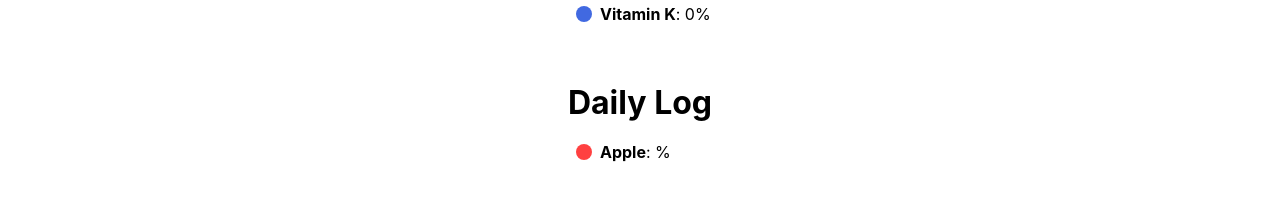
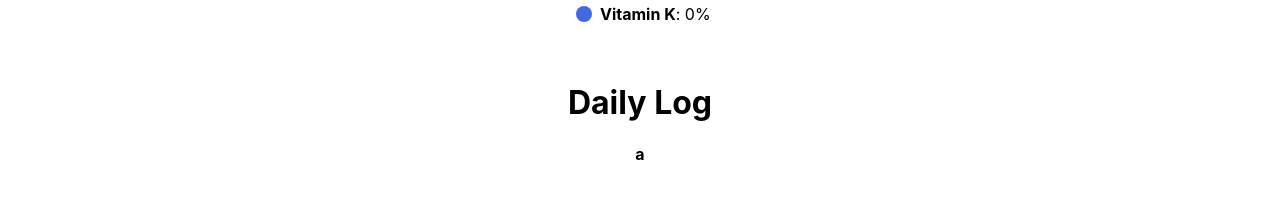
Before and after one commit to yehgen/nutrio, a React (Create React App) app: page / in a window 1280 px wide. Shown: the part 439-657 px from the top of the page. Built offline with nearby package versions, Linux system fonts and the light colour scheme.

Commit message:
updating home page results

```diff
--- a/src/App.css
+++ b/src/App.css
@@ -38,6 +38,10 @@
   flex-direction: column;
   color: #000;
   margin: 0rem 15rem 0rem 15rem;
+}
+
+p {
+  margin: 0;
 }
 
 .head {
@@ -105,3 +109,10 @@ a {
 .spacer {
   height: 1rem;
 }
+
+.log-subhead {
+  display: flex;
+  flex-direction: column;
+  justify-content: center;
+  align-items: center;
+}
--- /dev/null
+++ b/src/FoodName.js
@@ -0,0 +1,12 @@
+import './App.css';
+import React from "react";
+
+function FoodName(props) {
+  return (
+    <div className="wrapper">
+      <div>{props.name}</div>
+    </div>
+  );
+}
+
+export default FoodName
--- a/src/pages/Food.js
+++ b/src/pages/Food.js
@@ -48,6 +48,7 @@ const Food = () => {
     navigate (
       path, {
         state : {
+          name: item.name,
           a: item.vitaminA,
           b: item.vitaminB,
           c: item.vitaminC,
@@ -85,11 +86,11 @@ const Food = () => {
         // this returns results when the search bar is populated
         filteredResults.map((item) => {
           return (
-            // link back to homepage after click (MVP)
+            // link back to homepage after click
             // <Link
             //   className="card-link"
             //   to={{
-            //     pathname: "/err",
+            //     pathname: "/",
             //     state: item
             //   }}
             // >
@@ -97,46 +98,6 @@ const Food = () => {
                 className="food-card foot-btn"
                 key={item.id}
                 onClick={() => onClick(item)}
-              >
-                <h2>{item.name}</h2>
-                Serving size: {item.serving}
-                <div className="vitamins">
-                  <div className="food-vit">
-                    <div className="legend1"></div>
-                    <p>Vitamin A: {item.vitaminA || "0"}</p>
-                  </div>
-                  <div className="food-vit">
-                    <div className="legend2"></div>
-                    <p>Vitamin B: {item.vitaminB || "0%"}</p>
-                  </div>
-                  <div className="food-vit">
-                    <div className="legend3"></div>
-                    <p>Vitamin C: {item.vitaminC || "0%"}</p>
-                  </div>
-                  <div className="food-vit">
-                    <div className="legend4"></div>
-                    <p>Vitamin K: {item.vitaminK || "0%"}</p>
-                  </div>
-                </div>
-              </div>
-            // </Link>
-          )
-        })
-      ) : (
-        // this is the default state of items focused on minimalism
-        foodData.map((item) => {
-          return (
-            // <Link
-            //   className="card-link"
-            //   to={{
-            //     pathname: "/err",
-            //     state: item
-            //   }}
-            // >
-              <div
-                className="food-card"
-                key={item.id}
-                onClick={() => onClick(item)} // pass in item to reference nutritional value
               >
                 <h2>{item.name}</h2>
                 Serving size: {item.serving}
@@ -166,6 +127,46 @@ const Food = () => {
             // </Link>
           )
         })
+      ) : (
+        // this is the default state of items focused on minimalism
+        foodData.map((item) => {
+          return (
+            // <Link
+            //   className="card-link"
+            //   to={{
+            //     pathname: "/",
+            //     state: item
+            //   }}
+            // >
+              <div
+                className="food-card"
+                key={item.id}
+                onClick={() => onClick(item)} // pass in item to reference nutritional value
+              >
+                <h2>{item.name}</h2>
+                Serving size: {item.serving}
+                <div className="vitamins">
+                  <div className="food-vit">
+                    <div className="legend1"></div>
+                    <p>Vitamin A: {item.vitaminA || "0"}</p>
+                  </div>
+                  <div className="food-vit">
+                    <div className="legend2"></div>
+                    <p>Vitamin B: {item.vitaminB || "0%"}</p>
+                  </div>
+                  <div className="food-vit">
+                    <div className="legend3"></div>
+                    <p>Vitamin C: {item.vitaminC || "0%"}</p>
+                  </div>
+                  <div className="food-vit">
+                    <div className="legend4"></div>
+                    <p>Vitamin K: {item.vitaminK || "0%"}</p>
+                  </div>
+                </div>
+              </div>
+            // </Link>
+          )
+        })
       )}
     </div>
   </div>
--- a/src/pages/Home.js
+++ b/src/pages/Home.js
@@ -19,6 +19,7 @@ import { Link, BrowserRouter, Routes, Route, useLocation } from "react-router-do
 // Components
 import Button from '@mui/material/Button';
 import NutritionLabel from "../NutritionLabel";
+import FoodName from "../FoodName";
 
 const Home = () => {
   const state = useLocation();
@@ -32,6 +33,7 @@ const Home = () => {
   let b = 0;
   let c = 0;
   let k = 0;
+  let foodName = "";
 
   // on first launch, state === null so we perform no checks and retain default values
   if (state.state !== null) {
@@ -59,6 +61,14 @@ const Home = () => {
         const vitK = state.state.k.replace("%", "");
         k = Number(vitK);
       }
+    }
+
+    // name of food to add to daily log, if selected
+    // by default this is undefined so daily log should show nothing
+    // use "let" because foodName will change in the future to populate log
+    if (state.state.name !== undefined) {
+      let foodName = state.state.name.toUpperCase();
+      console.log(foodName)
     }
   }
 
@@ -117,15 +127,18 @@ const Home = () => {
         <NutritionLabel legend="legend2" nutrient="Vitamin B" value={b}></NutritionLabel>
         <NutritionLabel legend="legend3" nutrient="Vitamin C" value={c}></NutritionLabel>
         <NutritionLabel legend="legend4" nutrient="Vitamin K" value={k}></NutritionLabel>
-      </div>
 
         <div className="spacer"></div>
         <div className="spacer"></div>
+        <h1>Daily Log</h1>
+      </div>
 
-      <div className = "health-index">
-        <h1>Daily Log</h1>
-        <NutritionLabel legend="legend1" nutrient="Apple"></NutritionLabel>
-      </div>
+      {/* unsure why foodName is not populating, shows in console */}
+      {/* seems to not refresh foodName as an item is clicked */}
+      <p><strong>{foodName}a</strong></p>
+      <FoodName name={foodName} />
+
+      {/* <p className="log-subhead">Vitamin A: {a}% Vitamin B: {b}% Vitamin C: {c}% Vitamin K {k}%</p> */}
 
       <div className = "Food">
         <h1>Recommended Foods</h1>
```
Lines whose indentation alone changed are shown as unchanged.
